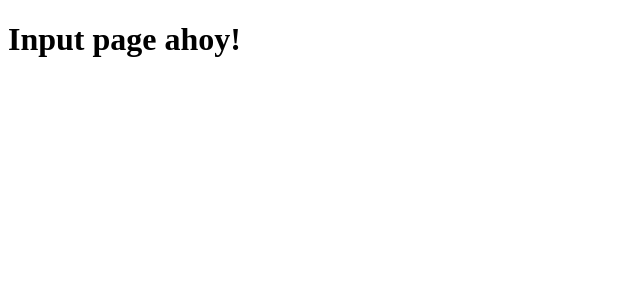
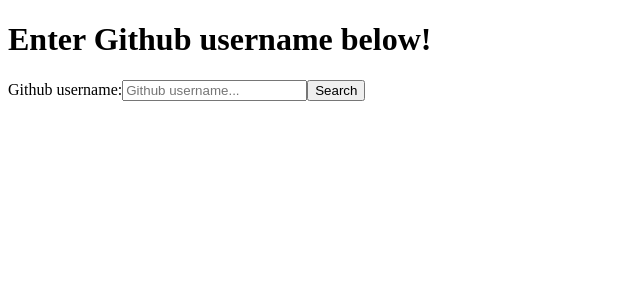
Before and after one commit to scott-a-code/fakeGithub, a React app: page / in a window 1280 px wide. Shown: the top 300 px of the page, without its empty margins (0-640 px from the left). Built offline with nearby package versions, Linux system fonts and the light colour scheme.

Commit message:
add structure for inputpage, add basic structure for repos page

```diff
--- a/src/App.js
+++ b/src/App.js
@@ -1,6 +1,6 @@
 import React from 'react';
 import { Switch, Route } from 'react-router-dom';
-import { InputPage, NotFound } from './pages';
+import { InputPage, NotFound, Repos } from './pages';
 
 const App = () => {
     return(
@@ -11,10 +11,10 @@
                     <Route exact path='/'>
                         <InputPage />
                     </Route>
-                    {/* <Route path='/repos'>
+                    <Route path='/repos'>
                         <Repos />
                     </Route>
-                    <Route path='/repos/:id'>
+                    {/* <Route path='/repos/:id'>
                         <Details />
                     </Route> */}
                     <Route >
--- a/src/pages/InputPage/index.js
+++ b/src/pages/InputPage/index.js
@@ -1,9 +1,25 @@
-import React from 'react'
+import axios from 'axios';
+import React, { useState } from 'react'
 
 const InputPage = () => {
+
+    const [username, setUsername] = useState("");
+
+    const handleSubmit = (e) =>{
+        e.preventDefault();
+        console.log(username);
+
+    }
+
     return (
         <div>
-            <h1>Input page ahoy!</h1>
+            <h1>Enter Github username below!</h1>
+            <form onSubmit={handleSubmit}>
+                <label htmlFor="username">Github username:
+                    <input type="text" id="username" value={username} onChange={(e) => setUsername(e.target.value)} placeholder="Github username..." required/>
+                </label>
+                <button>Search</button>
+            </form>
         </div>
     )
 }
--- /dev/null
+++ b/src/pages/ReposPage/index.js
@@ -0,0 +1,16 @@
+import React, { useState } from 'react'
+
+const Repos = () => {
+
+    const [username, setUsername] = useState("");
+
+
+
+    return (
+        <div>
+          <h1>Howdy from the repos page!</h1>
+        </div>
+    )
+}
+
+export default Repos;
--- a/src/pages/index.js
+++ b/src/pages/index.js
@@ -1,2 +1,3 @@
 export { default as InputPage } from './InputPage';
 export { default as NotFound } from './NotFound';
+export { default as Repos } from './ReposPage';
```
